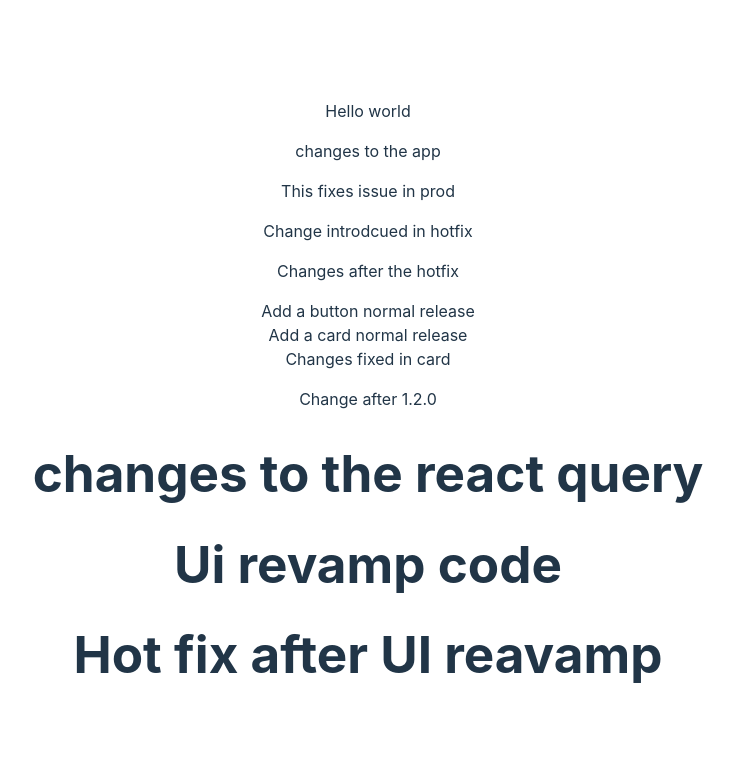
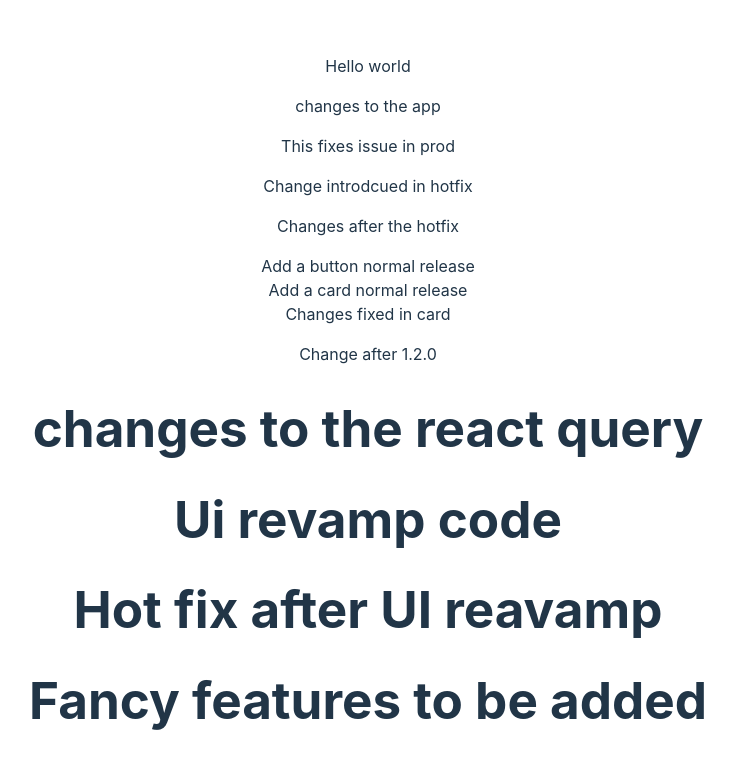
Before and after one commit to SagarMahadik/trial-cicd, a React (Vite) app: page / in a window 1280 px wide. Shown: the top 768 px of the page, without its empty margins (272-1007 px from the left). Built offline with nearby package versions, Linux system fonts and the light colour scheme.

Commit message:
feat(app): preparation for new features

```diff
--- a/src/App.tsx
+++ b/src/App.tsx
@@ -15,7 +15,9 @@ const App: React.FC = () => {
 			<p>Change after 1.2.0</p>
 			<h1>changes to the react query</h1>
 			<h1>Ui revamp code</h1>
-      <h1>Hot fix after UI reavamp</h1>
+			<h1>Hot fix after UI reavamp</h1>
+
+			<h1>Fancy features to be added</h1>
 		</>
 	);
 };
```
